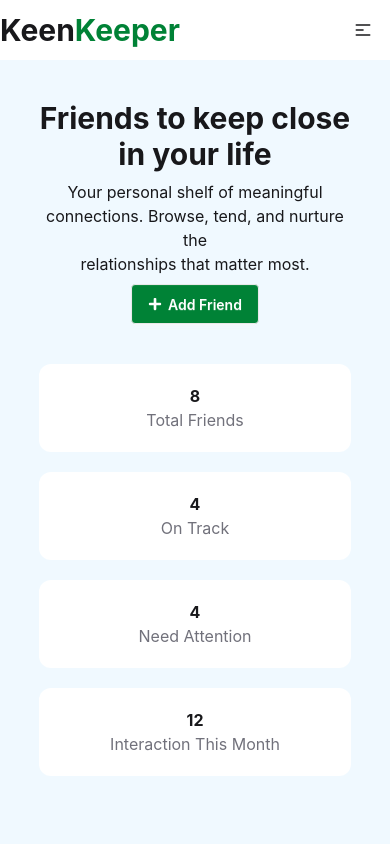
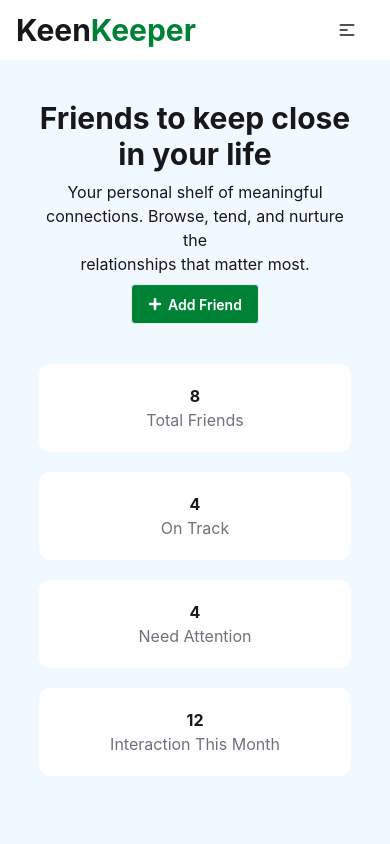
Before and after one commit to mahafujur80/KeenKeeper-PHA07, a React (Vite) app: page / in a window 390 px wide. Shown: the top 844 px of the page. Built offline with nearby package versions, Linux system fonts and the light colour scheme.

Commit message:
update README with project description, technologies, and key features; enhance NavBar styling for better responsiveness

```diff
--- a/src/Shared/NavBar/NavBar.jsx
+++ b/src/Shared/NavBar/NavBar.jsx
@@ -8,7 +8,7 @@
 const NavBar = () => {
     return (
         <div>
-            <div className='container mx-auto shadow-b-xl h-15 flex items-center justify-between '>
+            <div className='container mx-auto px-4 md:px-0 shadow-b-xl h-15 flex items-center justify-between'>
                 <div>
                     <h1 className='font-bold text-3xl'>Keen<span className='text-green-700'>Keeper</span></h1>
                 </div>
```
Also changed, not shown: 1 other file (tests, documents, lock files or other folders).
